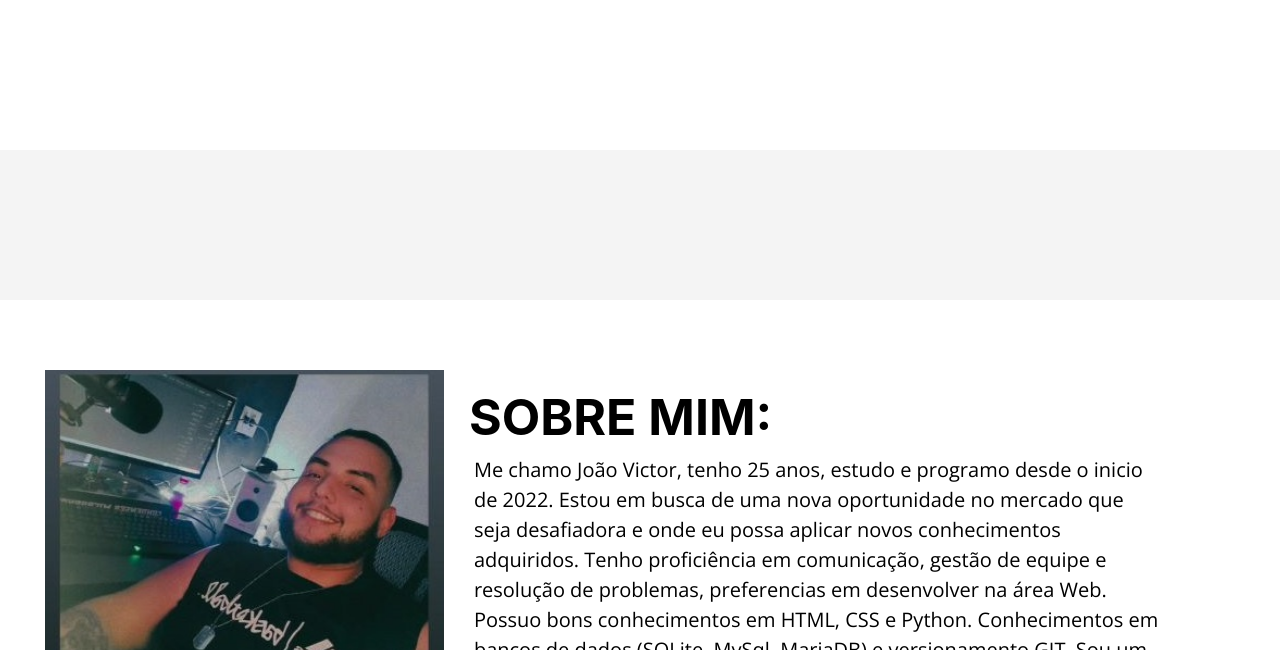
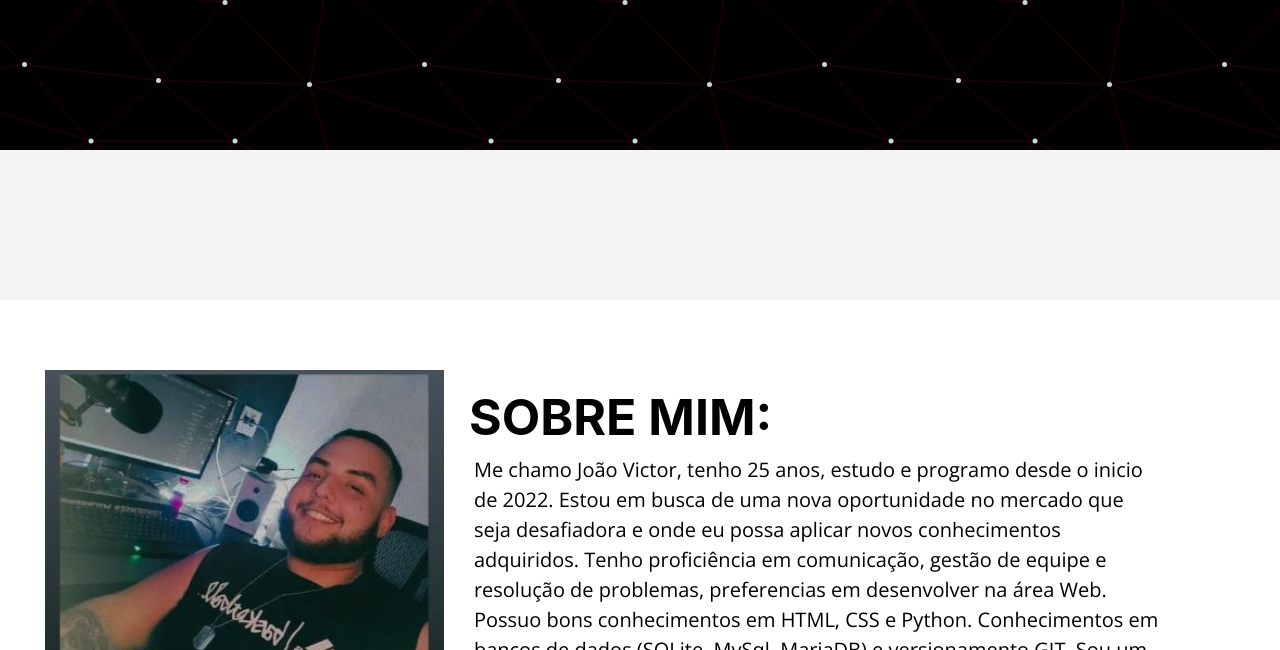
Before and after one commit to Joao-Victor-BigDev/Portifolio, a plain HTML site: page index.html in a window 1280 px wide. Shown: the part 650-1300 px from the top of the page. Drawn offline with nearby package versions, Linux system fonts and the light colour scheme.

Commit message:
Reparando background image

```diff
--- a/assets/css/classes.css
+++ b/assets/css/classes.css
@@ -1,5 +1,5 @@
 .main-bg {
-  background-image: url(assets/img/main-background.svg);
+  background-image: url(https://raw.githubusercontent.com/Joao-Victor-BigDev/Portifolio/2adad6cef0b6c074e633e7c59b85e1e3a09eddc4/assets/img/main-background.svg);
   background-position: center center;
   background-size: auto;
   color: var(--white-color);
```
